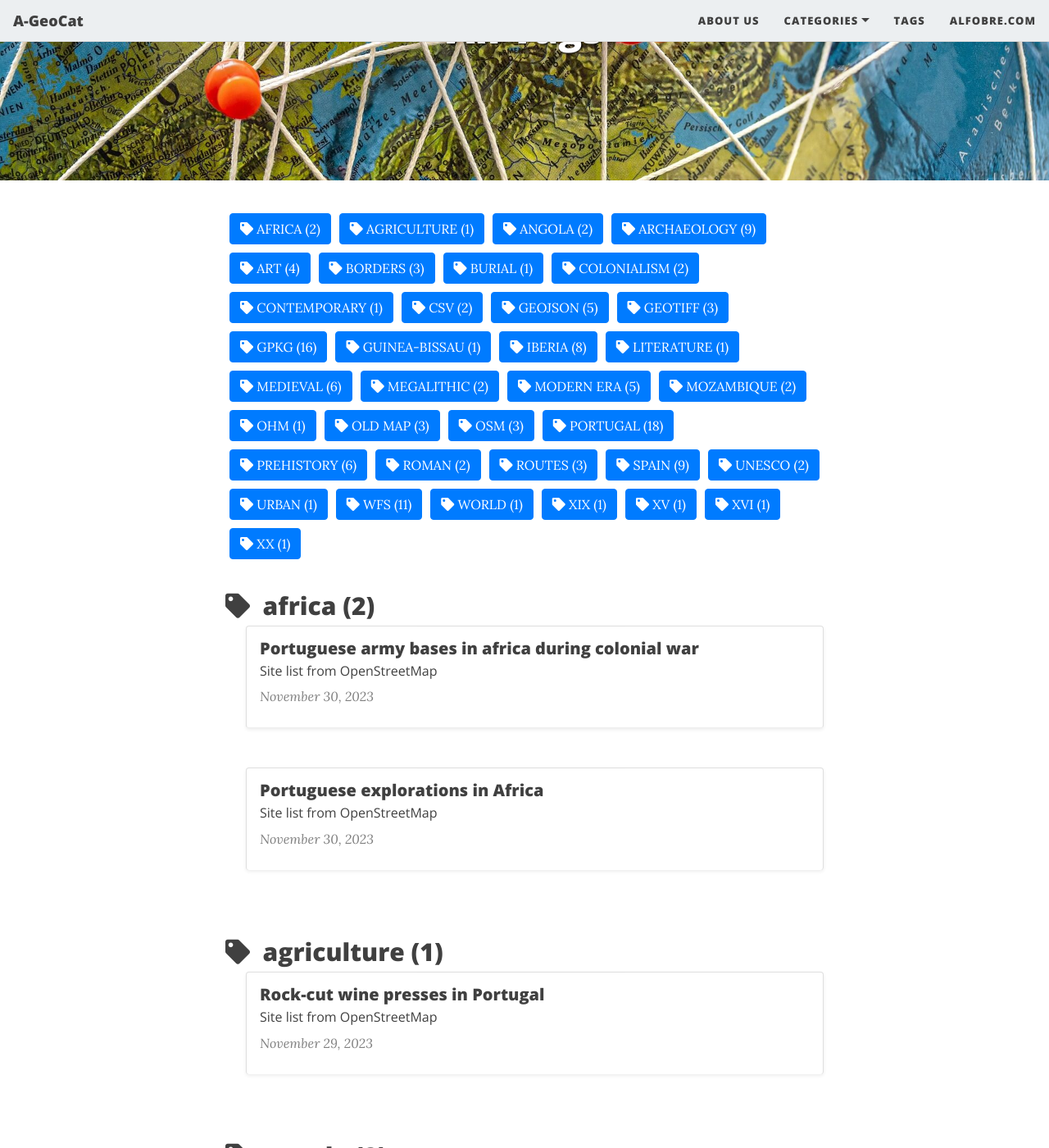
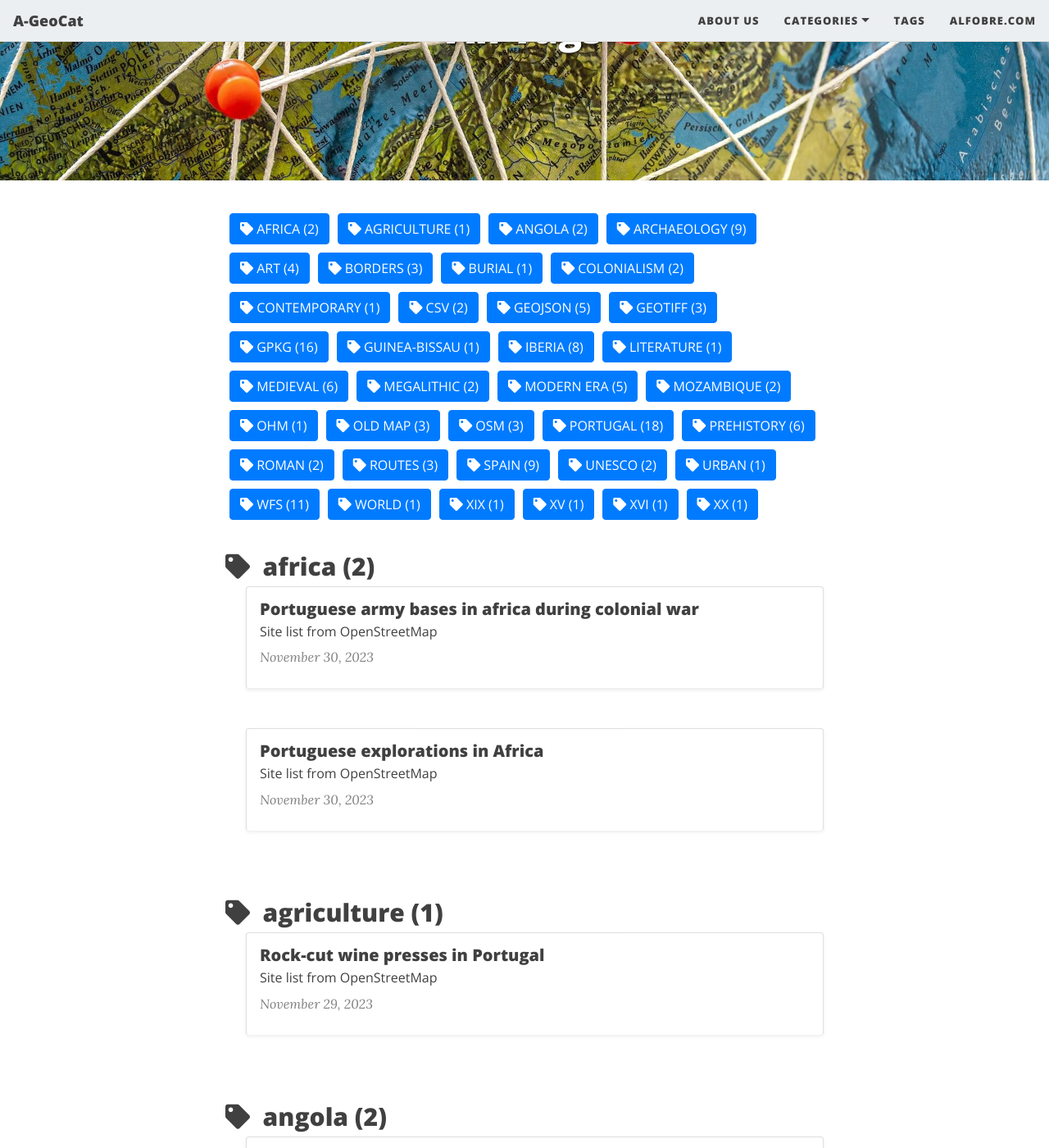
Before and after one commit to projetoalfobre/a-geocat, a Jekyll site: the page built from tags.html, in a window 1280 px wide and 1400 px high, scrolled down 252 px. Shown: the whole window at 82% size. Built offline with Jekyll 4.4.1, drawn with Linux system fonts in a browser that asks for light colours; nearby versions of some CDN libraries.

Commit message:
Update agc.css

```diff
--- a/assets/css/agc.css
+++ b/assets/css/agc.css
@@ -4,6 +4,8 @@
 .post-preview .post-meta {font-size: 1rem;}
 
 .blog-tags{text-transform: uppercase;}
-.tag-btn{text-transform: uppercase;}
+.tag-btn{text-transform: uppercase;
+         font-family: 'Open Sans', 'Helvetica Neue', Helvetica, Arial, sans-serif;
+        }
 
 .page-heading h2{font-size: 3rem;}
```
